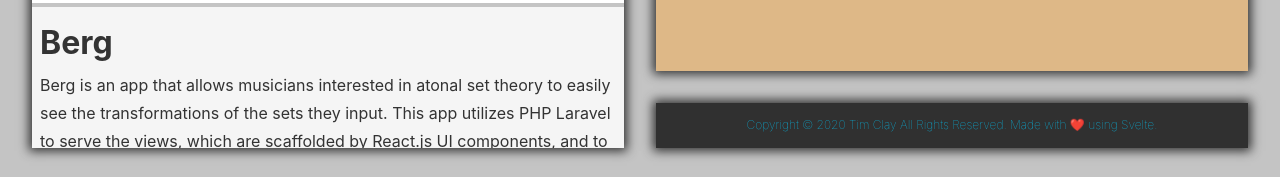
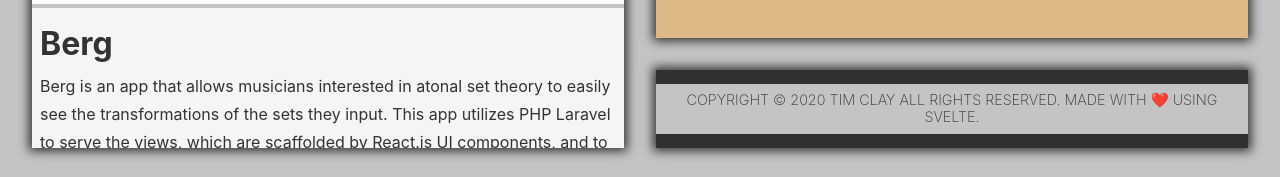
Before and after one commit to tsclay/portfolio-site, a Svelte app: page / in a window 1280 px wide. Shown: the part 620-797 px from the top of the page. Built offline with nearby package versions, Linux system fonts and the light colour scheme; a web font is replaced by a local one.

Commit message:
styled text of copyright

```diff
--- a/src/components/Copyright.svelte
+++ b/src/components/Copyright.svelte
@@ -1,7 +1,7 @@
 <style>
   #copyright-notices {
     /* background-color: #333; */
-    color: #00ccff;
+    color: rgb(48, 48, 48);
     background-color: rgb(48, 48, 48);
     /* color: white; */
     display: flex;
@@ -11,9 +11,12 @@
   }
 
   p {
-    font-size: 0.5em;
-    font-weight: 100;
+    font-weight: 200;
     text-align: center;
+    background: rgb(196, 196, 196);
+    text-transform: uppercase;
+    font-size: 0.6em;
+    padding: 8px;
   }
 </style>
 
```
